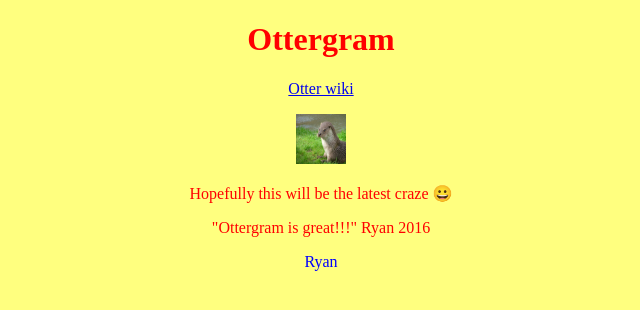
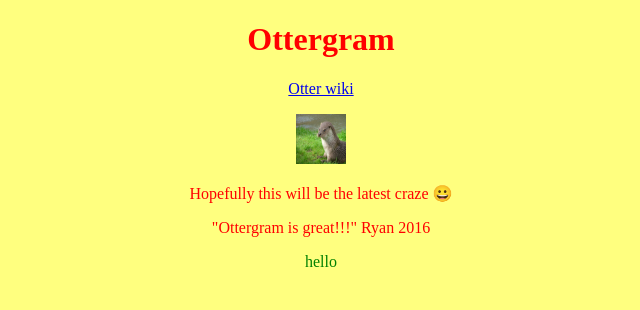
Before and after one commit to ryancfcmkd/ottergram, a plain HTML site: page index.html in a window 1280 px wide. Shown: the full height of the page, 319-959 px from the left. Drawn offline with Linux system fonts and the light colour scheme.

Commit message:
some message

```diff
--- a/css/master.css
+++ b/css/master.css
@@ -6,6 +6,6 @@ background-color:rgba(255, 255, 0, 0.5);
 #box1 {color: red;
 text-align: center;;
 }
-#box2 {color: blue;
+#box2 {color: green;
 text-align: center;
 }
--- a/index.html
+++ b/index.html
@@ -28,7 +28,7 @@
 
 <div id="box2">
 <p>
-  Ryan
+  hello
 </p>
 </div>
 </body>
```
